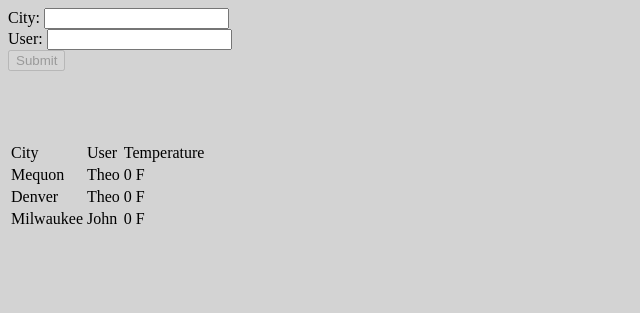
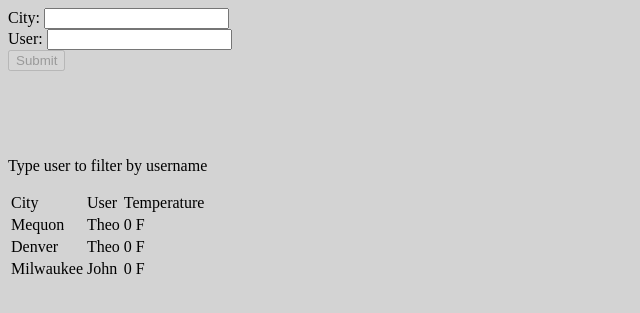
Before and after one commit to TheoWhite/DjangoWeatherApp, a Django app: page / in a window 1280 px wide. Shown: the top 313 px of the page, without its empty margins (0-640 px from the left). Run offline with Django 3.2, Linux system fonts and the light colour scheme; data comes from the database, SQL or seed files in the repository; both versions use the stored data as it was after the commit; data that the repository does not hold is empty.

Commit message:
Final version, follows all given guidelines.

```diff
--- a/mysite/static/js/script.js
+++ b/mysite/static/js/script.js
@@ -2,50 +2,54 @@
 // Hide the error tag
 $("#error").hide();
 let jsonDATA = "";
-getUserData();
+getUserData("None");
 
-setInterval( cleanUpandStart, 30000 );
+setInterval(cleanUpandStart, 30000);
 
-function cleanUpandStart(params) {
+function cleanUpandFilter(username) {
     const element = document.getElementById('table-element');
     element.remove(); // Removes the div with the 'div-02' id
-	getUserData();
+    getUserData(username);
+}
+
+function cleanUpandStart() {
+    const element = document.getElementById('table-element');
+    element.remove(); // Removes the div with the 'div-02' id
+    getUserData("None");
 }
 
 //Handle function for GET request
-function getUserData()
-{
+function getUserData(username) {
     $.ajax({
-			url:"/getData",
+        url: "/getData",
         type: 'GET',
-			success:  function(data) {
-				refreshTable(data);
-		}});
+        success: function(data) {
+            refreshTable(data, username);
+        }
+    });
 }
 
 
-function getTemp(city)
-	{
+function getTemp(city) {
+		//Enter key below example  "&appid=2113325345";
     var key = "&appid=3564b5c94a638e8f1b203059d2e81809";
     var url = "https://api.openweathermap.org/data/2.5/weather?q=";
     $.ajax({
-			url:url+city+key,
+        url: url + city + key,
         type: 'GET',
-			success:  function(data) {
+        success: function(data) {
             //(0K − 273.15) × 9/5 + 32 = -459.7°F
-				document.getElementById(city+ "temp").innerHTML = Math.round((data.main.temp - 273.15) * (9/5) + 32) + "F";
-		}});
+            document.getElementById(city + "temp").innerHTML = Math.round((data.main.temp - 273.15) * (9 / 5) + 32) + "F";
+        }
+    });
 }
 
 
 //Handle function for rendering table/divs
-function refreshTable(x)
-	{
+function refreshTable(x, username) {
     var body_of_document = document.body;
-
     //Create row for each triplet + table_headers
     x = JSON.parse(x);
-
 
     //Create table for DOM
     var table = document.createElement('table');
@@ -65,8 +69,14 @@ function refreshTable(x)
     new_temp_cell.appendChild(document.createTextNode(new_temp_cell_text));
 
     //This is for each row_count
-		for(var row_count = 0; row_count != x.length; ++row_count)
+    for (var row_count = 0; row_count != x.length; ++row_count) {
+				var user = x[row_count].owner_id.toLowerCase();
+        username = username.toLowerCase();
+		if((username === user) || (username === "none"))
 		{
+
+			//TODO: ISSUES here
+				//if (user.localeCompare(username)) || user.localCompare("none")) {
         const row = table.insertRow();
 
         //Create each cell
@@ -80,7 +90,7 @@ function refreshTable(x)
         var city_json = x[row_count].data;
         var new_city_cell_text = city_json;
         var new_user_cell_text = x[row_count].owner_id;
-				var new_temp_cell_text =  "0 F";
+        var new_temp_cell_text = "0 F";
         getTemp(city_json);
         //Set id of element so we can change the value later.
         new_temp_cell.id = (city_json + "temp");
@@ -88,6 +98,7 @@ function refreshTable(x)
         new_city_cell.appendChild(document.createTextNode(new_city_cell_text))
         new_user_cell.appendChild(document.createTextNode(new_user_cell_text))
         new_temp_cell.appendChild(document.createTextNode(new_temp_cell_text))
+    }
 		}
 
     body_of_document.appendChild(table);
@@ -100,22 +111,22 @@ function refreshTable(x)
 
 //Handle api call to weatherData
 //TODO: FIX
-function getWeather(city)
-	{
-	var key = "&appid=3564b5c94a638e8f1b203059d2e81809";
+function getWeather(city) {
+		//Enter key below example  "&appid=2113325345";
+    var key = "&appid=";
     var url = "https://api.openweathermap.org/data/2.5/weather?q=";
     var x = '{"cod":"404","message":"city not found"}';
     document.getElementById("new-city-state").innerHTML = x;
     $.ajax({
-			url:url+city+key,
+        url: url + city + key,
         type: 'GET',
-			success:  function(data) {
+        success: function(data) {
 
-				if(parseInt(data.cod) === 200)
-				{
+            if (parseInt(data.cod) === 200) {
                 document.getElementById("new-city-state").innerHTML = "Valid city";
             }
-		}});
+        }
+    });
 }
 
 
@@ -124,33 +135,32 @@ function getWeather(city)
  */
 
 //setup before functions
-var typingTimer;                //timer identifier
-var doneTypingInterval = 1000;  //time in ms, 5 seconds for example
+var typingTimer; //timer identifier
+var doneTypingInterval = 1000; //time in ms, 5 seconds for example
 var $input = $('input');
 
 //on keyup, start the countdown
-$input.on('keyup', function () {
+$input.on('keyup', function() {
     clearTimeout(typingTimer);
     typingTimer = setTimeout(doneTyping, doneTypingInterval);
 });
 
 //on keydown, clear the countdown
-$input.on('keydown', function () {
+$input.on('keydown', function() {
     clearTimeout(typingTimer);
 });
 
 
 
 //Handle error
-function createError(errorMsg)
-	{
+function createError(errorMsg) {
     $("#error").delay(20000);
     $('#error-state').text(errorMsg)
 }
 
 //Handle submit button & verify data
 //user is "finished typing," do something
-function doneTyping () {
+function doneTyping() {
     //Firstly lets check that there is data in both inputs
     var cityValue = document.getElementById('city').value;
     var nameValue = document.getElementById('user').value;
@@ -162,12 +172,13 @@ function doneTyping () {
     } else {
         getWeather(cityValue);
     }
-				if (nameValue === '')
-				{
+    if (nameValue === '') {
         errorString = errorString + " Missing name";
+    } else {
+    	cleanUpandFilter(nameValue);
+
 		}
-	if((nameValue != "" )&& (cityValue != ""))
-	{
+    if ((nameValue != "") && (cityValue != "")) {
         document.getElementById("submit-button").disabled = false;
     } else {
         document.getElementById("submit-button").disabled = true;
@@ -176,8 +187,7 @@ function doneTyping () {
      * If there are errors with the input call error
      * else verify the city name.
      */
-		if(errorString !== '')
-		{
+    if (errorString !== '') {
         createError(errorString);
     } else {
         //Verify the city
--- a/mysite/templates/hello.html
+++ b/mysite/templates/hello.html
@@ -22,6 +22,7 @@
 			<p style="color:red;">Error</p>
 			<p style="color:red;" id="error-state"></p>
 		</div>
+		<p>Type user to filter by username</p>
 		<script src="{% static 'js/script.js' %}"></script>
 	</body>
 	</html>
```
Also changed, not shown: db.sqlite3. Lines whose indentation alone changed are shown as unchanged.
